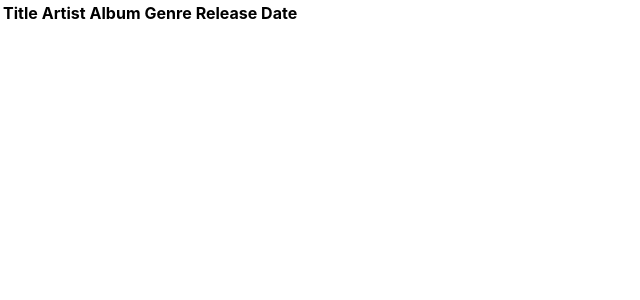
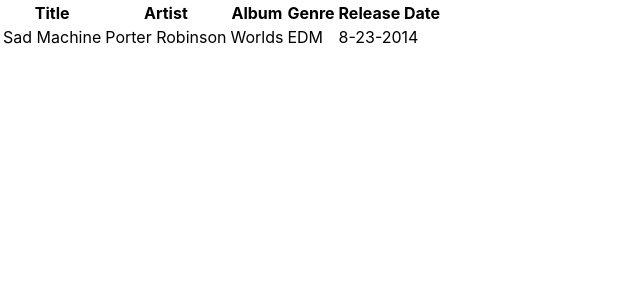
Before and after one commit to Evan-Voeltner/MusicLibraryFrontend, a React (Create React App) app: page / in a window 1280 px wide. Shown: the top 300 px of the page, without its empty margins (0-640 px from the left). Built offline with nearby package versions, Linux system fonts and the light colour scheme.

Commit message:
Music table displays song object passed through props

```diff
--- a/src/App.js
+++ b/src/App.js
@@ -2,9 +2,12 @@
 import MusicTable from './Components/MusicTable/MusicTable';
 
 function App() {
+
+  const [songs, setSongs] = useState([{title: 'Sad Machine', artist: 'Porter Robinson', album: 'Worlds', genre: 'EDM', release_date: '8-23-2014'}])
+
   return (
     <div>
-      <MusicTable />
+      <MusicTable songEntries={songs} />
     </div>
   );
 }
--- a/src/Components/MusicTable/MusicTable.jsx
+++ b/src/Components/MusicTable/MusicTable.jsx
@@ -10,8 +10,21 @@
           <th>Release Date</th>
         </tr>
       </thead>
+      <tbody>
+        {props.songEntries.map((entry, index) => {
+          return (
+            <tr>
+              <td>{entry.title}</td>
+              <td>{entry.artist}</td>
+              <td>{entry.album}</td>
+              <td>{entry.genre}</td>
+              <td>{entry.release_date}</td>
+            </tr>
+          );
+        })}
+      </tbody>
     </table>
   );
-}
+};
 
 export default MusicTable;
```
Also changed, not shown: src/Components/SearchBar/SearchBar.jsx (+7 -0 lines). Lines whose indentation alone changed are shown as unchanged.
